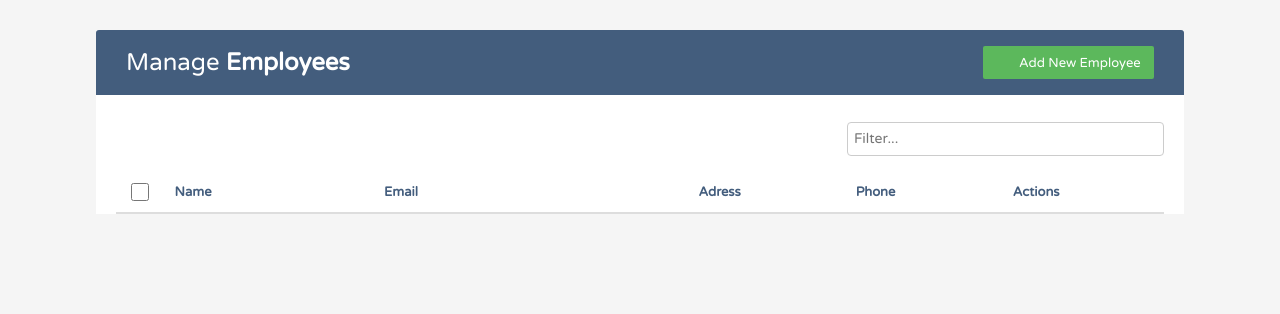
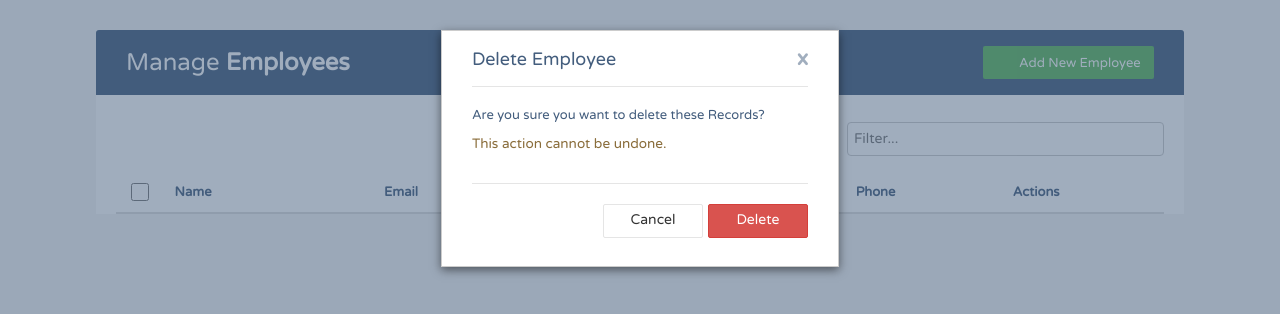
Before and after one commit to MarianBal/TP4, a plain HTML site: page index.html in a window 1280 px wide. Drawn offline with Linux system fonts and the light colour scheme; no server answers.

Commit message:
delete modal

```diff
--- a/index.html
+++ b/index.html
@@ -62,6 +62,23 @@
       </div>
     </div>
 
+    <div class="delete-modal">
+      <div class="delete-container">
+        <div class="delete-top">
+          <div class="modal-title">delete employee</div>
+          <div class="close" onClick="closeDelete()">x</div>
+        </div>
+            <div class="delete-subtitles">Are you sure you want to delete these Records?</div>
+            <span>This action cannot be undone.</span>
+            <div class="delete-footer">
+              <div class="cancel" onclick="closeModal()">Cancel</div>
+              <div class="add" value="add"> Delete</div>
+            </div>
+
+        </div>
+      </div>
+
+
 
   <script src="./javascript/tpCuatro.js" type="text/javascript"></script>
   </body>
--- a/javascript/tpCuatro.js
+++ b/javascript/tpCuatro.js
@@ -28,6 +28,13 @@ const closeModal =()=>{
     const hiddenModal=() => modal.classList.add('hidden');
     clean();
     hiddenModal();
+}
+
+//close delete modal
+const closeModal =()=>{
+  const hiddenModal=() => modal.classList.add('hidden');
+  clean();
+  hiddenModal();
 }
 
 //delete edit modal
--- a/stylesheets/style.scss
+++ b/stylesheets/style.scss
@@ -313,6 +313,111 @@ body{
   }
 }
 
+.delete-modal{
+  width: 100%;
+  height: 100vh;
+  position: fixed;
+  top: 0;
+  right: 0;
+  bottom: 0;
+  left: 0;
+  z-index: 3;
+  background-color:$opacity;
+
+  .delete-container{
+    width: 398px;
+    height: 237px;
+    background-color: $text-color;
+    border: 1px solid rgba(0,0,0,.2);
+    z-index: 5;
+    margin: 30px auto 0 auto;
+    padding: 20px 30px;
+    -webkit-box-shadow: 0 3px 9px rgba(0,0,0,.5);
+    box-shadow: 0 3px 9px rgba(0,0,0,.5);
+
+    .delete-top{
+      width: 100%;
+      height: 36px;
+      border-bottom: $border;
+      padding-bottom: 20px;
+      margin-bottom: 20PX;
+      @include flexbox(row, space-between, center);
+
+      .modal-title{
+        font-size: 18px;
+        font-weight: 500;
+        color: $header-color;
+        text-transform: capitalize;
+
+      }
+
+      .close{
+        font-size: 21px;
+        color: $opacity;
+        font-weight: 700;
+        text-shadow: 0 1px 0 #fff;
+        cursor:pointer;
+      }
+    }
+
+    .delete-subtitles{
+      width: 100%;
+      font-size: 13px;
+      font-weight: normal;
+      color: $header-color;
+      margin-bottom: 10px;
+    }
+
+    span{
+      font-size: 85%;
+      color: #8a6d3b;
+      margin-bottom: 41px;
+    }
+
+    .delete-footer{
+      border-radius: 0 0 3px 3px;
+      text-align: right;
+      border-top: $border;
+      padding-top: 20px;
+      margin-top: 30px;
+      @include flexbox(row, flex-end, flex-end);
+
+      .cancel, .add{
+        width:100px;
+        height: 34px;
+        border-radius: 2px;
+        margin-left: 5px;
+        padding:6px 12px;
+        cursor: pointer;
+        font-size: 14px;
+        font-weight: 400;
+        text-transform: capitalize;
+        text-align: center;
+        vertical-align: middle;
+        }
+
+      .add{
+        background-color: #d9534f;
+        color:$text-color;
+        border: 1px solid #d43f3a;
+      }
+
+      .add:hover{
+        background-color: #d43f3a;
+      }
+
+      .cancel{
+        color:#333;
+        border: $border;
+      }
+
+      .cancel:hover{
+        background-color:#ecf0f1;
+      }
+    }
+  }
+}
+
 .hidden{
   display:none;
 }
```
Also changed, not shown: stylesheets/style.css, 1 other file.
